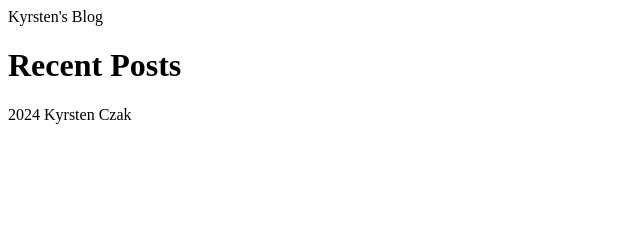
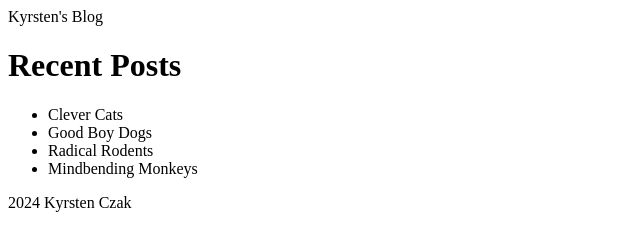
Before and after one commit to kyrstencodes/blog-site-udacity, a plain HTML site: page index.html in a window 1280 px wide. Shown: the whole page, without its empty margins (0-640 px from the left). Drawn offline with Linux system fonts and the light colour scheme.

Commit message:
feat: added sidebar blog list
Structured the sidebar blog list section in index.html.

```diff
--- a/index.html
+++ b/index.html
@@ -15,7 +15,14 @@
             <div class="sidebar-header">
               <h1>Recent Posts</h1>
             </div>
-            <div class="sidebar"></div>
+            <div class="sidebar">
+            <ul class="sidebar-blog-list">
+                <li class="sidebar-blog-list-item">Clever Cats<a href="blog-post.html"></a></li>
+                <li class="sidebar-blog-list-item">Good Boy Dogs<a href="blog-post.html"></a></li>
+                <li class="sidebar-blog-list-item">Radical Rodents<a href="blog-post.html"></a></li>
+                <li class="sidebar-blog-list-item">Mindbending Monkeys<a href="blog-post.html"></a></li>
+            </ul>
+            </div>
             <div class="content-header"></div>
             <div class="content"></div>
             <div class="footer">2024 Kyrsten Czak</div>
```
